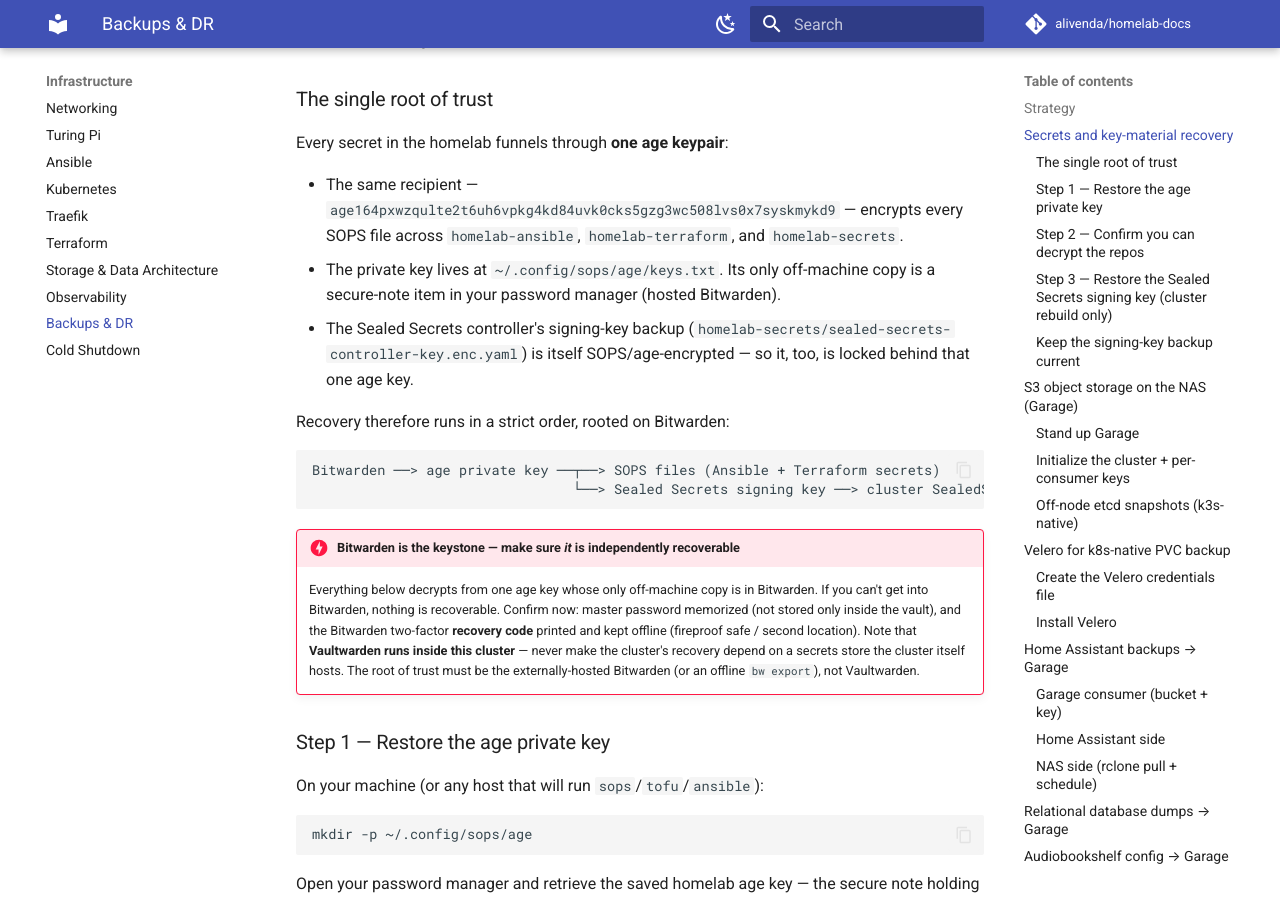
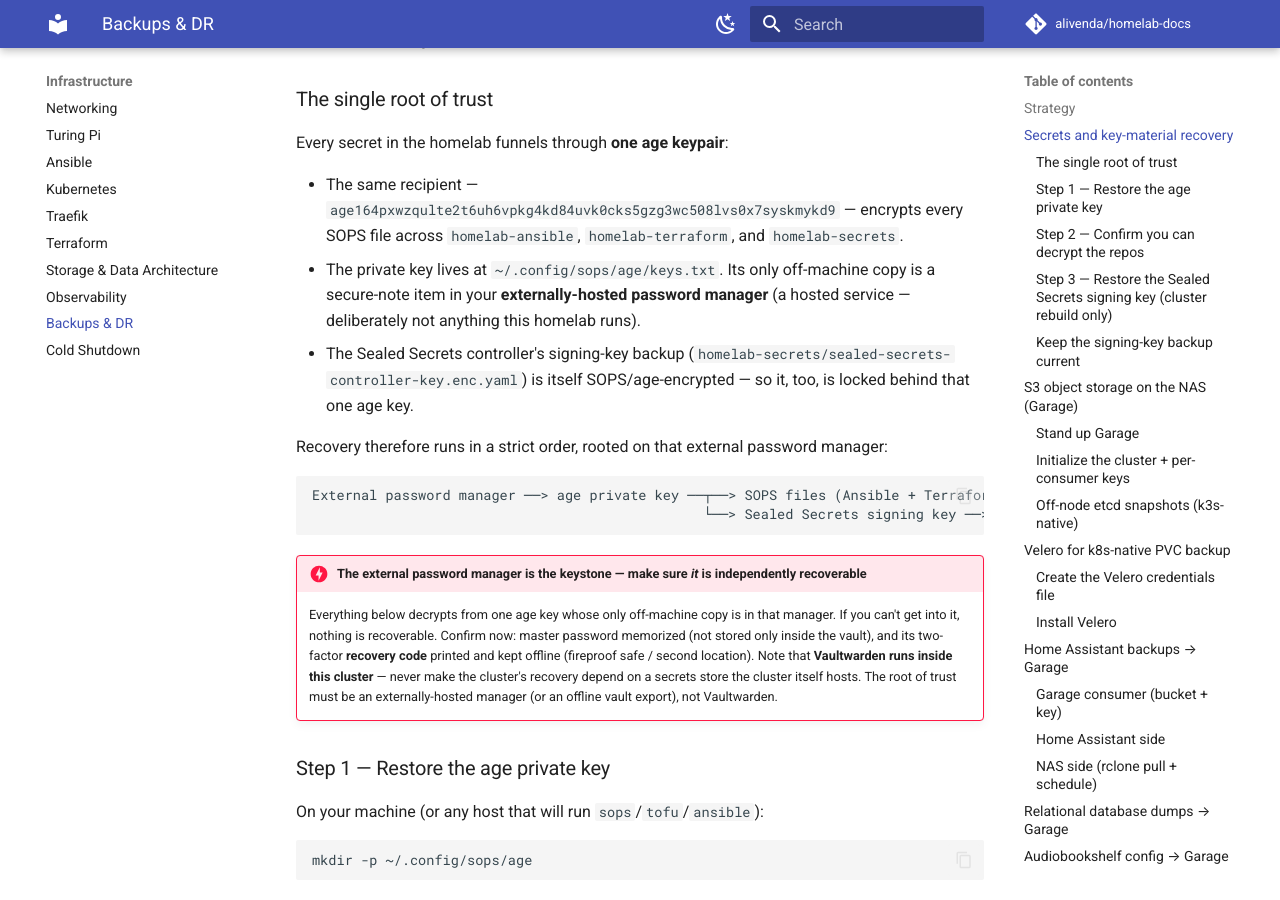
Before and after one commit to alivenda/homelab-docs, an MkDocs documentation site: the page built from docs/backups.md, in a window 1280 px wide and 900 px high, scrolled down 1151 px. Built offline with MkDocs 1.6.1 and Material for MkDocs 9.7.7, drawn with Linux system fonts in a browser that asks for light colours; comment, search, counter and statistics services are not loaded; some of the changed text lies outside the part shown.

Commit message:
Genericize the password-manager naming in the DR chapter
Public repo: name the role (externally-hosted password manager), not
the vendor.

````diff
--- a/docs/backups.md
+++ b/docs/backups.md
@@ -33,18 +33,18 @@ This is **step zero of any real disaster recovery**. Velero and the database-dum
 Every secret in the homelab funnels through **one age keypair**:
 
 - The same recipient — `age164pxwzqulte2t6uh6vpkg4kd84uvk0cks5gzg3wc508lvs0x7syskmykd9` — encrypts every SOPS file across `homelab-ansible`, `homelab-terraform`, and `homelab-secrets`.
-- The private key lives at `~/.config/sops/age/keys.txt`. Its only off-machine copy is a secure-note item in your password manager (hosted Bitwarden).
+- The private key lives at `~/.config/sops/age/keys.txt`. Its only off-machine copy is a secure-note item in your **externally-hosted password manager** (a hosted service — deliberately not anything this homelab runs).
 - The Sealed Secrets controller's signing-key backup (`homelab-secrets/sealed-secrets-controller-key.enc.yaml`) is itself SOPS/age-encrypted — so it, too, is locked behind that one age key.
 
-Recovery therefore runs in a strict order, rooted on Bitwarden:
+Recovery therefore runs in a strict order, rooted on that external password manager:
 
 ```
-Bitwarden ──> age private key ──┬──> SOPS files (Ansible + Terraform secrets)
-                                └──> Sealed Secrets signing key ──> cluster SealedSecrets
+External password manager ──> age private key ──┬──> SOPS files (Ansible + Terraform secrets)
+                                                └──> Sealed Secrets signing key ──> cluster SealedSecrets
 ```
 
-!!! danger "Bitwarden is the keystone — make sure *it* is independently recoverable"
-    Everything below decrypts from one age key whose only off-machine copy is in Bitwarden. If you can't get into Bitwarden, nothing is recoverable. Confirm now: master password memorized (not stored only inside the vault), and the Bitwarden two-factor **recovery code** printed and kept offline (fireproof safe / second location). Note that **Vaultwarden runs inside this cluster** — never make the cluster's recovery depend on a secrets store the cluster itself hosts. The root of trust must be the externally-hosted Bitwarden (or an offline `bw export`), not Vaultwarden.
+!!! danger "The external password manager is the keystone — make sure *it* is independently recoverable"
+    Everything below decrypts from one age key whose only off-machine copy is in that manager. If you can't get into it, nothing is recoverable. Confirm now: master password memorized (not stored only inside the vault), and its two-factor **recovery code** printed and kept offline (fireproof safe / second location). Note that **Vaultwarden runs inside this cluster** — never make the cluster's recovery depend on a secrets store the cluster itself hosts. The root of trust must be an externally-hosted manager (or an offline vault export), not Vaultwarden.
 
 ### Step 1 — Restore the age private key
 
@@ -590,8 +590,8 @@ something real and check **content**, not exit codes:
 
 ## Verification
 
-- [ ] Bitwarden two-factor **recovery code** is printed and stored offline (the keystone — see [The single root of trust](#the-single-root-of-trust)).
-- [ ] age key restores from Bitwarden and derives the expected public key:
+- [ ] The external password manager's two-factor **recovery code** is printed and stored offline (the keystone — see [The single root of trust](#the-single-root-of-trust)).
+- [ ] age key restores from the external password manager and derives the expected public key:
 
     ```sh
     age-keygen -y ~/.config/sops/age/keys.txt
````
